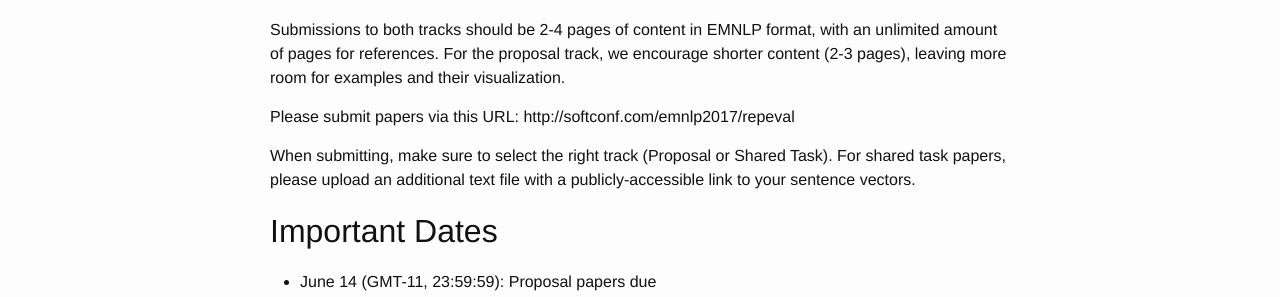
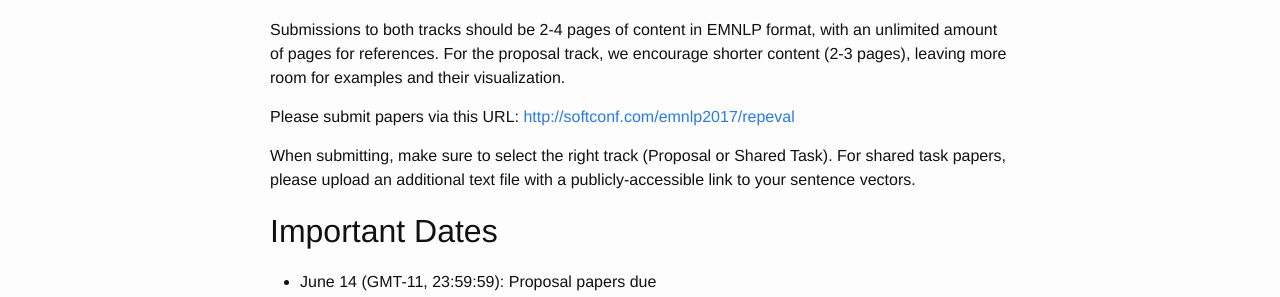
Before and after one commit to RepEval2017/RepEval2017.github.io, a Jekyll site: the page built from call_for_papers.md, in a window 1280 px wide. Shown: the part 1487-1784 px from the top of the page. Built offline with Jekyll 4.4.1, drawn with Linux system fonts in a browser that asks for light colours; part of the change alters nothing that is shown.

```diff
--- a/call_for_papers.md
+++ b/call_for_papers.md
@@ -51,7 +51,7 @@ We hope that one or more of these proposals will evolve into next year’s share
 
 Submissions to both tracks should be 2-4 pages of content in EMNLP format, with an unlimited amount of pages for references. For the proposal track, we encourage shorter content (2-3 pages), leaving more room for examples and their visualization.
 
-Please submit papers via this URL: http://softconf.com/emnlp2017/repeval
+Please submit papers via this URL: [http://softconf.com/emnlp2017/repeval](http://softconf.com/emnlp2017/repeval)
 
 When submitting, make sure to select the right track (Proposal or Shared Task). For shared task papers, please upload an additional text file with a publicly-accessible link to your sentence vectors.
 
```
